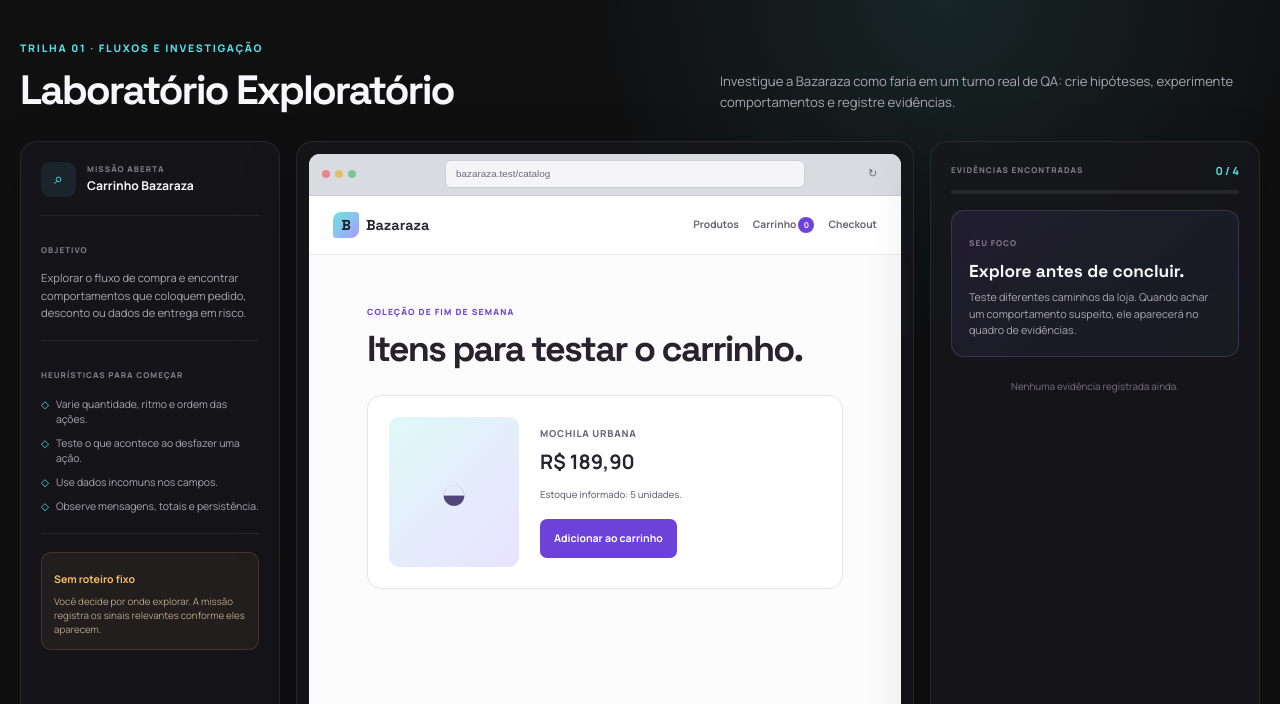
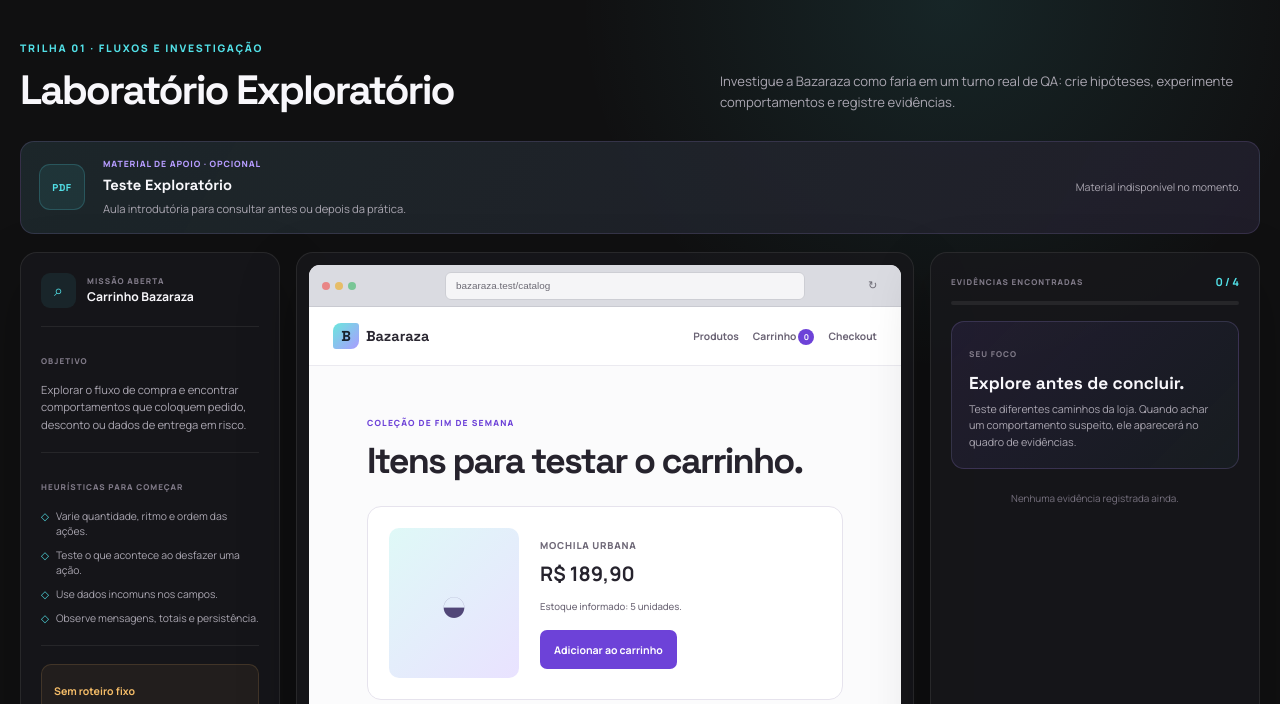
Before and after one commit to gufvr/qa-quest, a website built with Vite: page exploratory.html in a window 1280 px wide. Shown: the part 84-788 px from the top of the page. Built offline with nearby package versions, Linux system fonts and the light colour scheme; no server answers.

Commit message:
feat: adicionar apostila de teste exploratório
- atualizar apostilas com a logo oficial do QA Quest
- registrar material no catálogo central
- disponibilizar visualização e download no módulo exploratório
- incluir automaticamente a apostila no hub e na biblioteca
- adicionar PDF aos arquivos públicos do Vite

```diff
--- a/core/content-catalog.js
+++ b/core/content-catalog.js
@@ -200,6 +200,15 @@ export const supportMaterials = [
     path: "materiais/teste-funcional.pdf",
     filename: "teste-funcional.pdf",
     format: "PDF"
+  },
+  {
+    id: "exploratory-testing",
+    missionId: "exploratory",
+    title: "Teste Exploratório",
+    description: "Aula introdutória para consultar antes ou depois da prática.",
+    path: "materiais/teste-exploratorio.pdf",
+    filename: "teste-exploratorio.pdf",
+    format: "PDF"
   }
 ];
 
--- a/exploratory.html
+++ b/exploratory.html
@@ -27,6 +27,8 @@
           </div>
           <p>Investigue a Bazaraza como faria em um turno real de QA: crie hipóteses, experimente comportamentos e registre evidências.</p>
         </header>
+
+        <qa-support-material mission-id="exploratory"></qa-support-material>
 
         <section class="exploratory-workspace" id="exploratory-workspace">
           <aside class="exploration-briefing" aria-labelledby="briefing-title">
@@ -115,6 +117,7 @@
     <script type="module" src="components/theme-toggle.js"></script>
     <script type="module" src="components/header.js"></script>
     <script type="module" src="components/save-status.js"></script>
+    <script type="module" src="components/support-material.js"></script>
     <script type="module" src="core/progress.js"></script>
     <script type="module" src="pages/exploratory.js"></script>
   </body>
```
Also changed, not shown: 2 other files.
